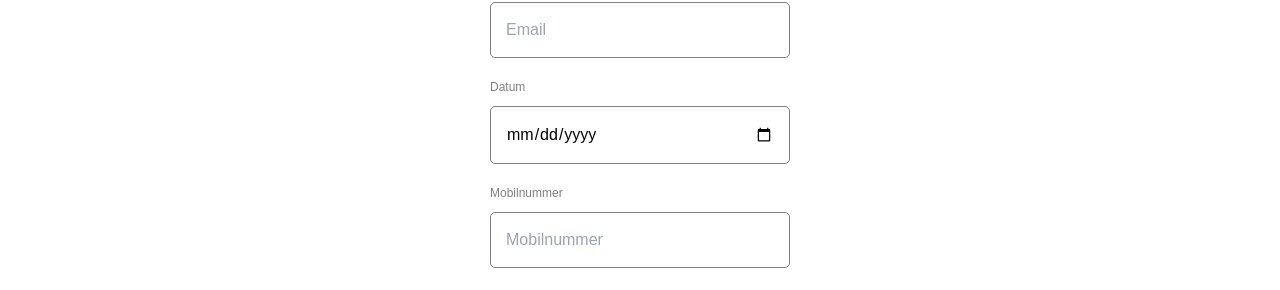
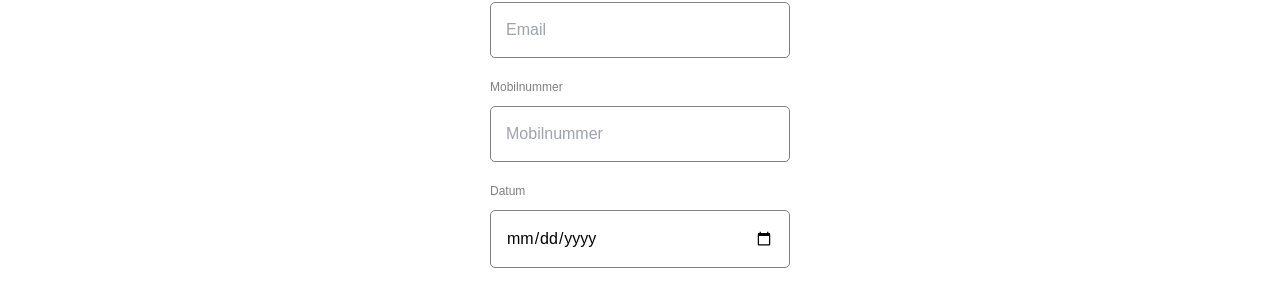
Before and after one commit to justdReas/Korkort_App, a React (Create React App) app: page / in a window 1280 px wide. Shown: the part 510-800 px from the top of the page. Built offline with nearby package versions, Linux system fonts and the light colour scheme.

Commit message:
Changed place på kalender och email

```diff
--- a/src/App.js
+++ b/src/App.js
@@ -61,14 +61,7 @@ function App() {
       label: "Email",
       required: true,
     },
-    {
-      id: 3,
-      name: "birthday",
-      type: "date",
-      placeholder: "Datum",
-      label: "Datum",
-    },
-    {
+      {
       id: 4,
       name: "Mobilnummer",
       type: "Mobilnummer",
@@ -79,6 +72,16 @@ function App() {
       //pattern: `^(?=.*[0-9])(?=.*[a-zA-Z])(?=.*[!@#$%^&*])[a-zA-Z0-9!@#$%^&*]{8,20}$`,
       required: true,
     },
+
+
+    {
+      id: 3,
+      name: "birthday",
+      type: "date",
+      placeholder: "Datum",
+      label: "Datum",
+    },
+
   //   {
   //     id: 5,
   //     name: "confirmPassword",
@@ -130,7 +133,7 @@ function App() {
           <div className="App">
             <input className="checkbox" type="checkbox" value={first} onChange={() => handleChange("First")} /> Email
             <input className="checkbox1" type="checkbox" value={second} onChange={() => handleChange("Second")} /> Sms
-            <div class="g-recaptcha" data-sitekey="6Lfh-xoeAAAAAL6D9bn_LABq10M1ZtpYup5-wksY"></div>
+            <div className="g-recaptcha" data-sitekey="6Lfh-xoeAAAAAL6D9bn_LABq10M1ZtpYup5-wksY"></div>
 
           </div>
         <button>Submit</button>
```
